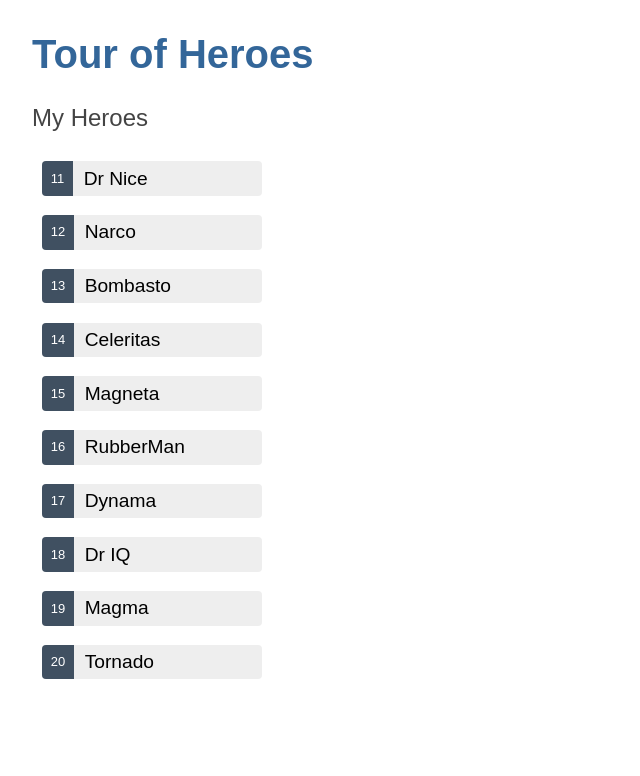
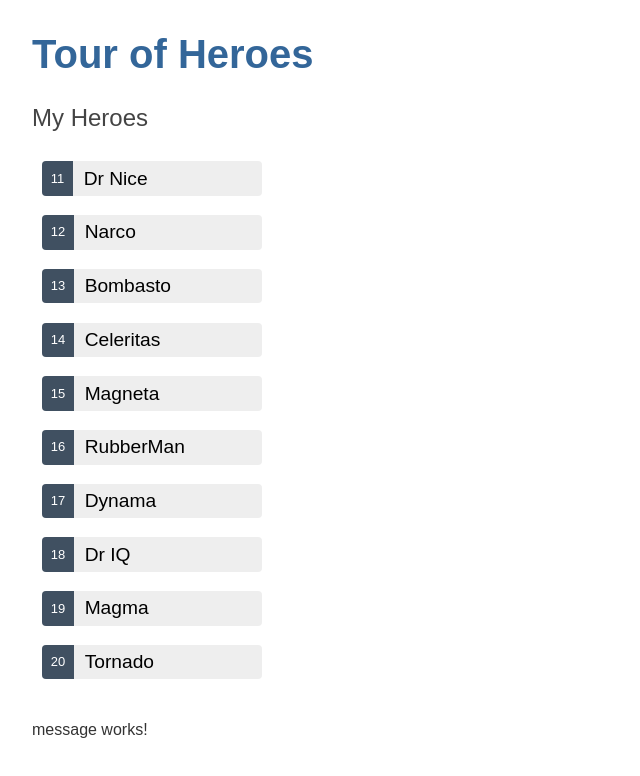
Before and after one commit to Michael-IRL/Angular-tour-of-heroes, an Angular app: page / in a window 1280 px wide. Shown: the top 776 px of the page, without its empty margins (0-640 px from the left). Built offline with nearby package versions, Linux system fonts and the light colour scheme.

Commit message:
add message component

```diff
--- a/src/app/app.component.html
+++ b/src/app/app.component.html
@@ -1,2 +1,3 @@
 <h1>{{ title }}</h1>
 <app-heroes></app-heroes>
+<app-message></app-message>
--- a/src/app/app.module.ts
+++ b/src/app/app.module.ts
@@ -6,12 +6,14 @@ import { AppRoutingModule } from './app-routing.module';
 import { AppComponent } from './app.component';
 import { HeroesComponent } from './heroes/heroes.component';
 import { HeroDetailComponent } from './hero-detail/hero-detail.component';
+import { MessageComponent } from './message/message.component';
 
 @NgModule({
   declarations: [
     AppComponent,
     HeroesComponent,
-    HeroDetailComponent
+    HeroDetailComponent,
+    MessageComponent
   ],
   imports: [
     BrowserModule,
--- /dev/null
+++ b/src/app/message/message.component.html
@@ -0,0 +1 @@
+<p>message works!</p>
--- /dev/null
+++ b/src/app/message/message.component.ts
@@ -0,0 +1,15 @@
+import { Component, OnInit } from '@angular/core';
+
+@Component({
+  selector: 'app-message',
+  templateUrl: './message.component.html',
+  styleUrls: ['./message.component.less']
+})
+export class MessageComponent implements OnInit {
+
+  constructor() { }
+
+  ngOnInit(): void {
+  }
+
+}
```
Also changed, not shown: src/app/message/message.component.less (added), 1 other file (tests, documents, lock files or other folders).
